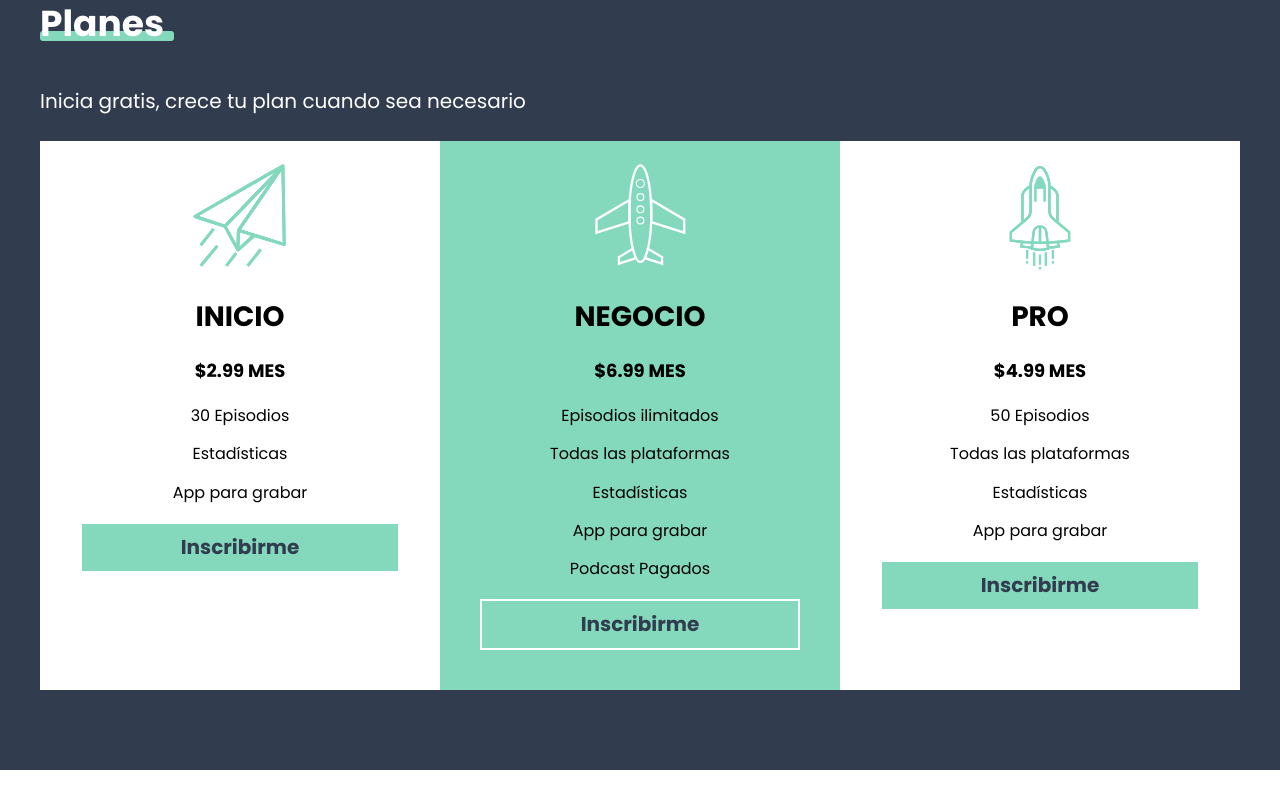
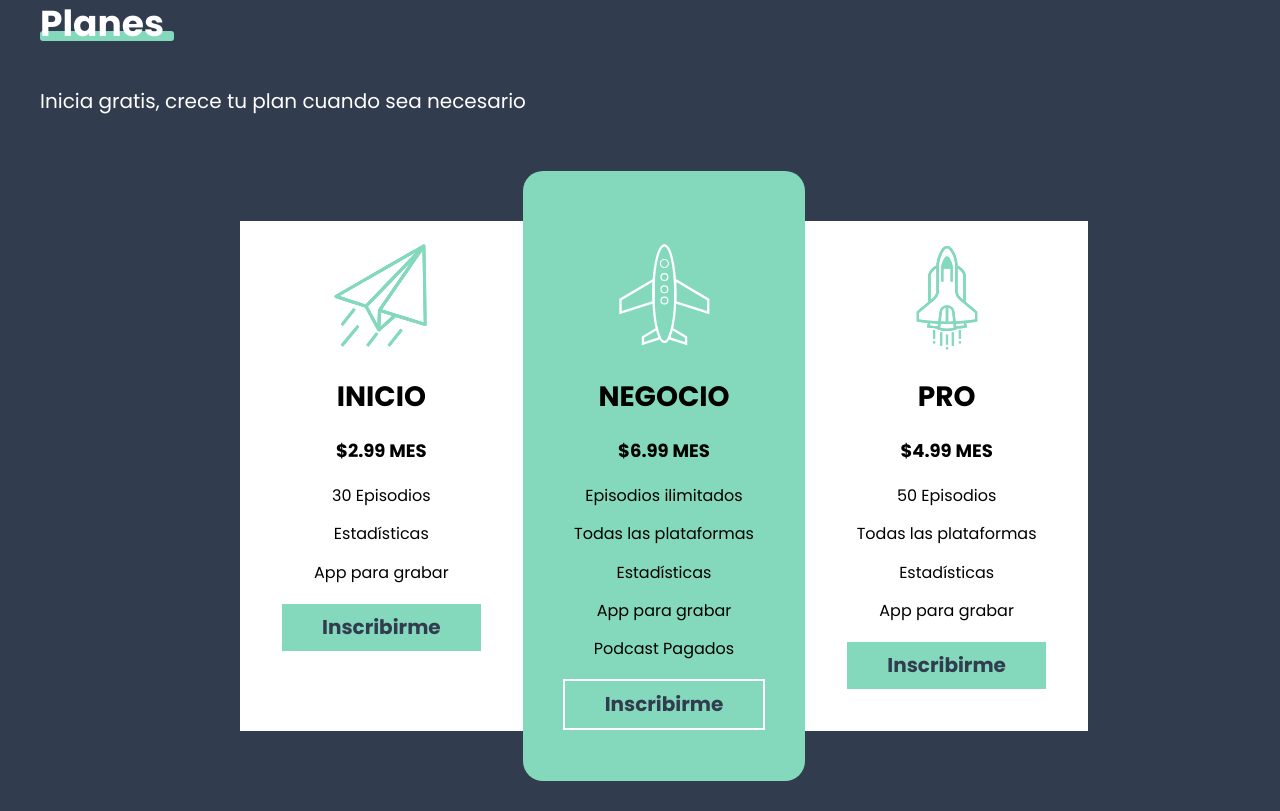
Before and after one commit to techred24/PODCAST, a website: page index.html in a window 1280 px wide. Shown: the part 3227-4038 px from the top of the page. Before the commit the page ends 3997 px from the top, so only its background shows below. Drawn offline with Linux system fonts and the light colour scheme.

Commit message:
Planes section done

```diff
--- a/src/scss/ui/_planes.scss
+++ b/src/scss/ui/_planes.scss
@@ -19,14 +19,24 @@
 
     @include m.tablet {
         flex-direction: row;
+        max-width: 80rem;
+        margin-inline: auto;
+        margin-block-start: 10rem;
     }
 
     .plan {
         flex-grow: 1;
         background-color: v.$blanco;
         padding: 16rem 4rem 4rem 4rem;
-        border-radius: 1px solid #e1e1e1;
-
+        border-bottom: 1px solid #e1e1e1;
+        @include m.tablet {
+            border: none;
+            transition-property: transform;
+            transition-duration: 300ms;
+            &:hover {
+                transform: scale(1.1);
+            }
+        }
         .precio {
             font-size: 1.8rem;
             text-align: center;
@@ -55,6 +65,11 @@
 
             @include m.tablet {
                 order: unset;
+                margin: -5rem 0;
+                border-radius: 2rem;
+                background-position: 50% 7rem;
+                padding-top: calc(16rem + 5rem);
+                z-index: 1000;
             }
         }
         &.pro {
```
Also changed, not shown: build/css/app.css, 1 other file.
